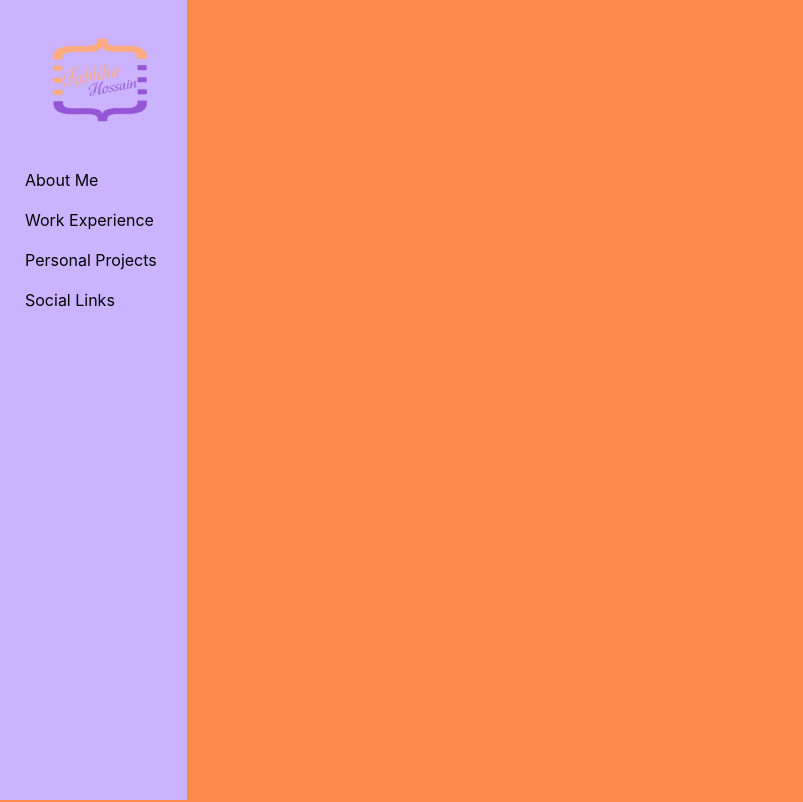
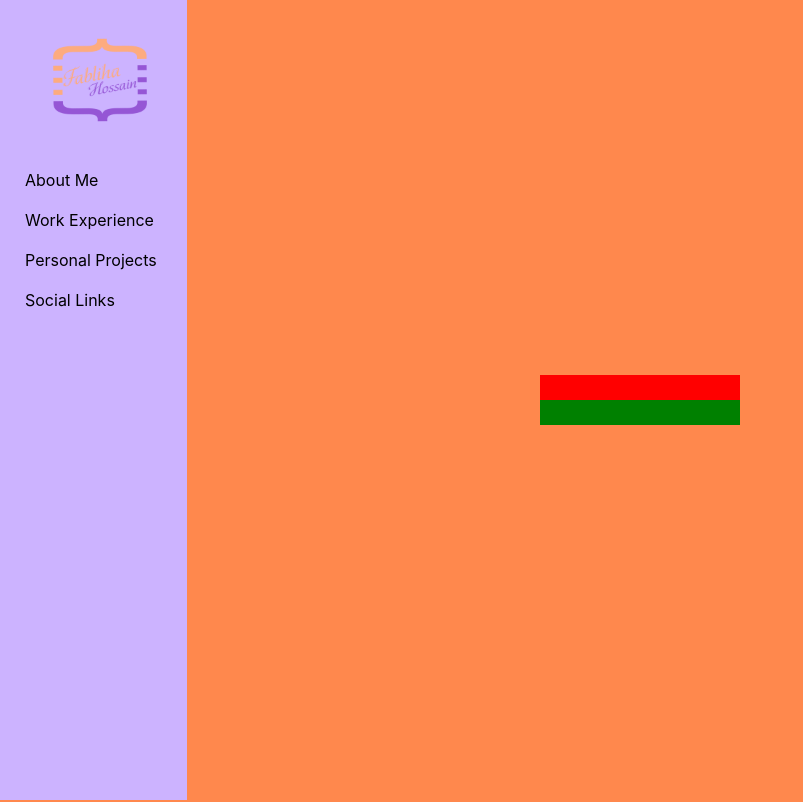
Before and after one commit to FablihaHossain/portfolio, a Next.js app: page /links in a window 1280 px wide. Shown: the top 802 px of the page, without its empty margins (0-803 px from the left). Built offline with nearby package versions, Linux system fonts and the light colour scheme.

Commit message:
updates to various pages

```diff
--- a/components/MyNavbar.jsx
+++ b/components/MyNavbar.jsx
@@ -57,10 +57,10 @@ const MyNavbar = () => {
             </NavbarBrand>
             <Nav navbar>
                 <NavItem>
-                    <NavWords> About Me</NavWords>
+                    <NavWords href="/about"> About Me</NavWords>
                 </NavItem>
                 <NavItem>
-                    <NavWords> Work Experience </NavWords>
+                    <NavWords href="/experience"> Work Experience </NavWords>
                 </NavItem>
                 <NavItem>
                     <NavWords href="/projects"> Personal Projects </NavWords>
--- a/pages/links.js
+++ b/pages/links.js
@@ -1,18 +1,95 @@
 import React from 'react';
 import styled from '@emotion/styled';
+
+const TopSection = styled.div({
+    transition: 'top 400ms, box-shadow 200ms, transform 300ms',
+    transitionTimingFunction: 'ease-in-out',
+    backgroundColor: 'red',
+    position: 'absolute',
+    overflow: 'hidden',
+    width: '100%',
+    zIndex: '2',
+    height: '50%',
+
+    '&:before': {
+        position: 'absolute',
+        marginLeft: '-20px',
+        fontSize: '35px',
+        display: 'block',
+        color: '#4099FF',
+        content: '""',
+        width: '0px',
+        height: '20px',
+        left: '52%',
+        top: '5px'
+    },
+    top: '0%',
+    left: '0px'
+});
+
+const BottomSection = styled.div({
+    transition: 'top 400ms, box-shadow 200ms, transform 300ms',
+    transitionTimingFunction: 'ease-in-out',
+    backgroundColor: 'green',
+    position: 'absolute',
+    overflow: 'hidden',
+    width: '100%',
+    zIndex: '2',
+    height: '50%',
+
+    '&:before': {
+        position: 'absolute',
+        marginLeft: '-20px',
+        fontSize: '35px',
+        display: 'block',
+        color: '#4099FF',
+        content: '""',
+        width: '0px',
+        height: '20px',
+        left: '52%',
+        top: '-20px'
+    },
+    top: '50%',
+    left: '0px'
+});
+
+const OuterBox = styled.div({
+    position: 'absolute',
+    top: '50%',
+    left: '50%',
+    marginLeft: '-100px',
+    marginTop: '-25px',
+    width: '200px',
+    height: '50px',
+    boxShadow: 'inset -7px 0px 12px -8px rgba(0,0,0,0.3), inset 7px 0px 12px -8px rgba(0,0,0,0.3)',
+    background: 'rgba(0,0,0,0.3)',
+    transition: 'background 400ms ease-in-out',
+    '&:hover': {
+        background: '#fff',
+        transform: 'scale(1.08)',
+        boxShadow: '0px 0px 10px -2px rgba(0,0,0,0.4)'
+    },
+    '&:hover::${TopSection}':
+    {
+        color: 'black'
+    },
+    '&:hover::${BottomSection}': {
+        color: 'pink'
+    }
+});
 
 export default function Links() {
     return (
         <>
-            <p>Github</p>
-            <br></br>
-            <p>LinkedIn</p>
-            <br></br>
-            <p>Instagram</p>
-            <br></br>
-            <p>Twitter</p>
-            <br></br>
-            <p>Goodreads</p>
+            <OuterBox>
+                <TopSection></TopSection>
+                <BottomSection></BottomSection>
+                <p>
+                    peek a boo
+                </p>
+            </OuterBox>
         </>
     )
 }
+
+// Credit to https://codepen.io/anon/embed/BLeJs?height=500&theme-id=1&slug-hash=BLeJs&default-tab=result#html-box
```
Also changed, not shown: pages/about.js (added, +9 -0 lines), public/Images/githubLogo.png (added).
